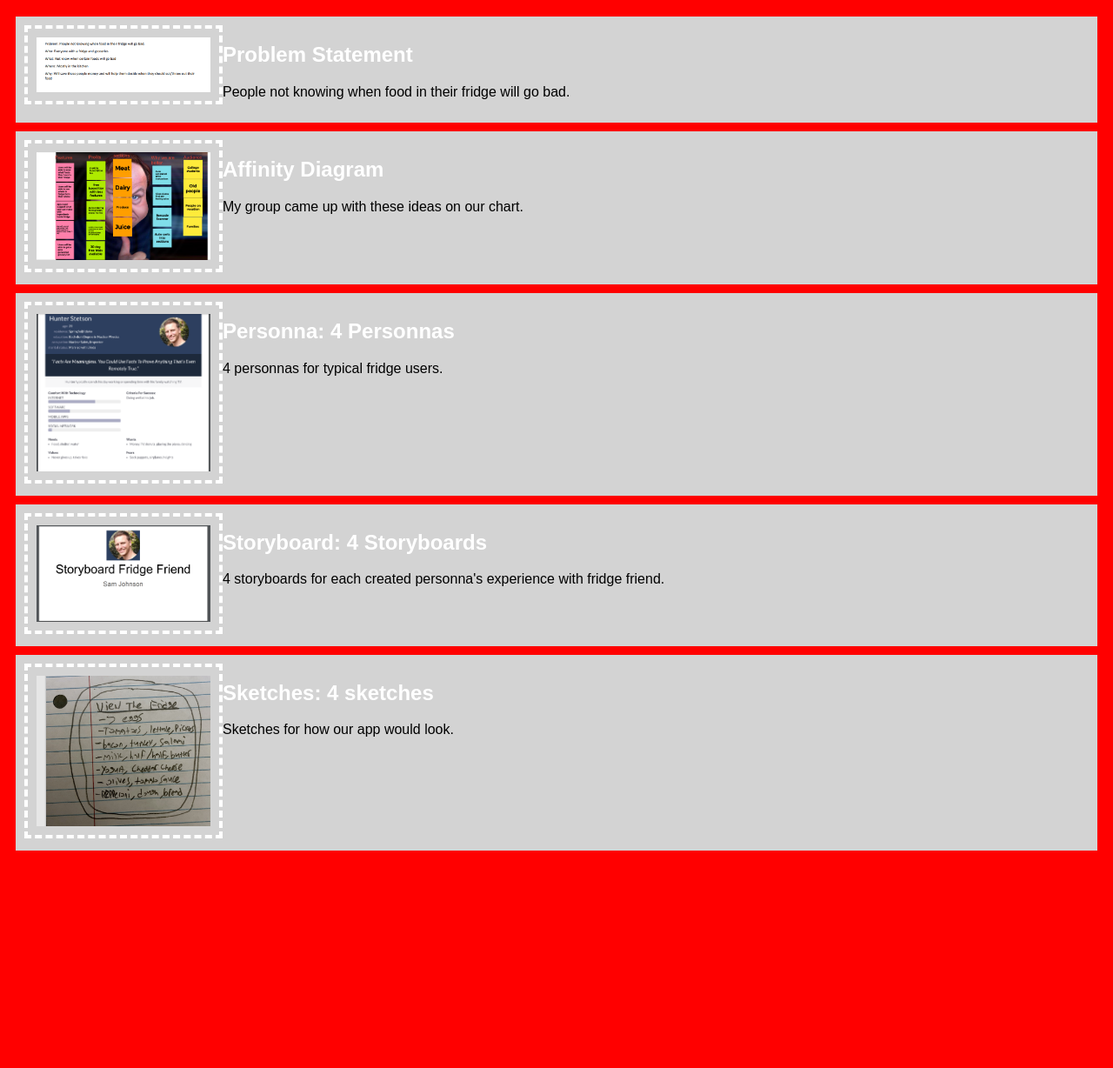
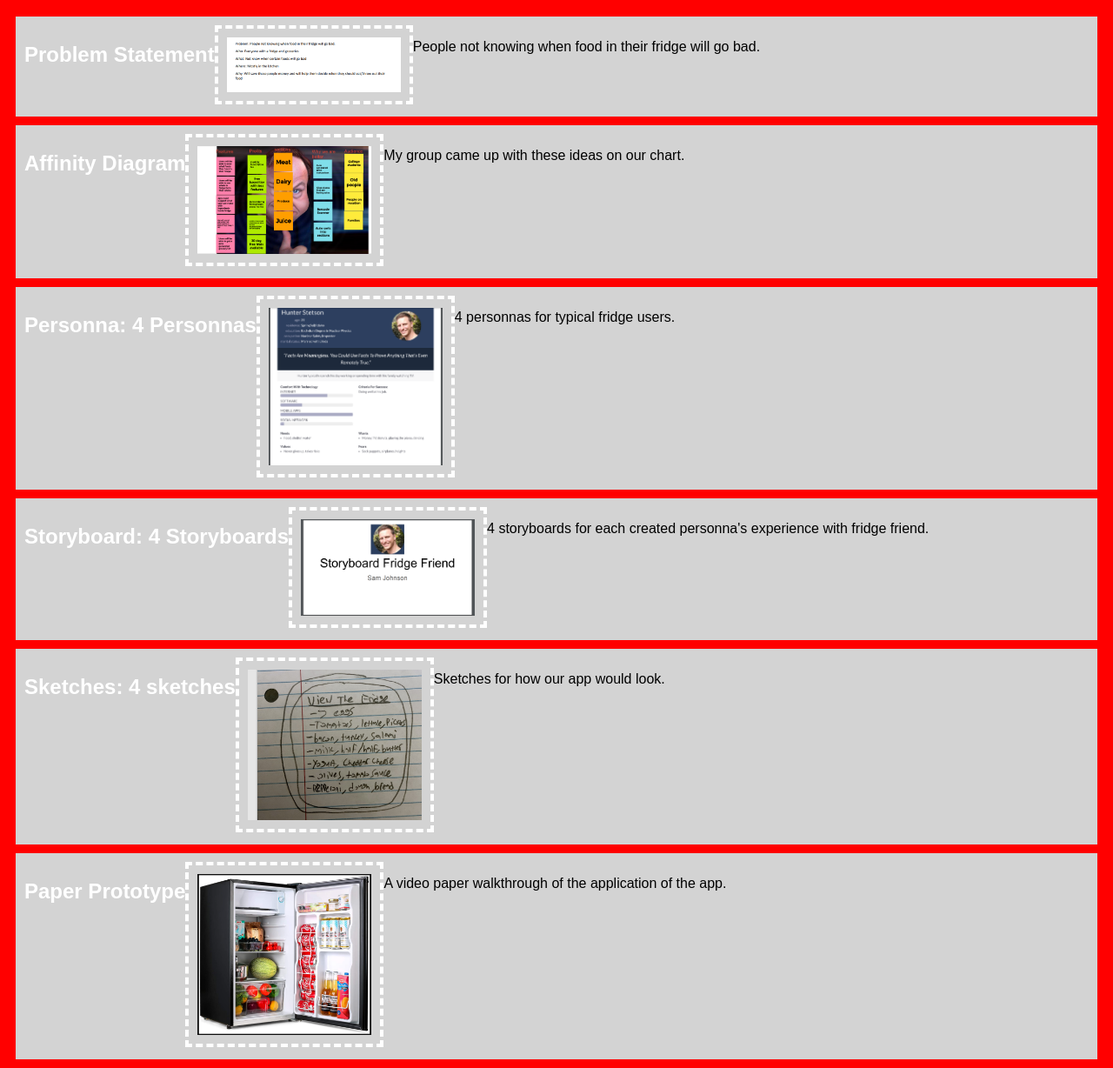
Before and after one commit to SamJohnson6131/SamJohnson6131.github.io, a plain HTML site: page index.html in a window 1280 px wide. Shown: the part 61-1289 px from the top of the page at 87% size. Before the commit the page ends 1049 px from the top, so only its background shows below. Drawn offline with Linux system fonts and the light colour scheme.

Commit message:
Add files via upload

```diff
--- a/index.html
+++ b/index.html
@@ -6,51 +6,51 @@
     </head>
     <body>
         <h1>Sam Johnson's CSCE 190 Site</h1>
+
+        <div class="assignments">
+
             <!-- Problem Statement Assignment-->
             <section class="assignment">
+                <a href="files/problemstatement.pdf"><h2>Problem Statement</h2></a>
                 <a href="files/problemstatement.pdf"><img src="images/problemstatement.png"></a>
-            <section class="ass-details">
-                <a href="files/problemstatement.pdf"><h2>Problem Statement</h2></a>
                 <p>People not knowing when food in their fridge will go bad.</p>
             </section>
 
-        </section>
             <!-- Affinity Diagram Assignment-->
             <section class="assignment">
+                <a href="files/affinity-diagram.pdf"><h2>Affinity Diagram</h2></a>
                 <a href="files/affinity-diagram.pdf"><img src="images/affinity-diagram.png"></a>
-            <section class="ass-details">
-                <a href="files/affinity-diagram.pdf"><h2>Affinity Diagram</h2></a>
                 <p>My group came up with these ideas on our chart.</p>
             </section>
 
-        </section>
             <!-- Personna Assignment-->
             <section class="assignment">
+                <a href="files/personna.pdf"><h2>Personna: 4 Personnas</h2></a>
                 <a href="files/personna.pdf"><img src="images/personna.png"></a>
-            <section class="ass-details">
-                <a href="files/personna.pdf"><h2>Personna: 4 Personnas</h2></a>
                 <p>4 personnas for typical fridge users.</p>
-            </section>
             </section>
 
             <!-- Storyboard Assignment-->
             <section class="assignment">
+                <a href="files/storyboard.pdf"><h2>Storyboard: 4 Storyboards</h2></a>
                 <a href="files/storyboard.pdf"><img src="images/storyboard.png"></a>
-            <section class="ass-details">
-                <a href="files/storyboard.pdf"><h2>Storyboard: 4 Storyboards</h2></a>
                 <p>4 storyboards for each created personna's experience with fridge friend.</p>
-            </section>
-
             </section>
 
             <!-- Sketch Assignment-->
             <section class="assignment">
+                <a href="files/sketch.pdf"><h2>Sketches: 4 sketches</h2></a>
                 <a href="files/sketch.pdf"><img src="images/sketch.png"></a>
-            <section class="ass-details">
-                <a href="files/sketch.pdf"><h2>Sketches: 4 sketches</h2></a>
                 <p>Sketches for how our app would look.</p>
             </section>
 
+            <!-- Paper Prototype Assignment-->
+            <section class="assignment">
+                <a href="https://youtu.be/an0IcBZ1QTs"><h2>Paper Prototype</h2></a>
+                <a href="https://youtu.be/an0IcBZ1QTs"><img src="images/fridgepic.png"></a>
+                <p>A video paper walkthrough of the application of the app.</p>
             </section>
+
+        </div>
     </body>
 </html>
```
Lines whose indentation alone changed are shown as unchanged.
